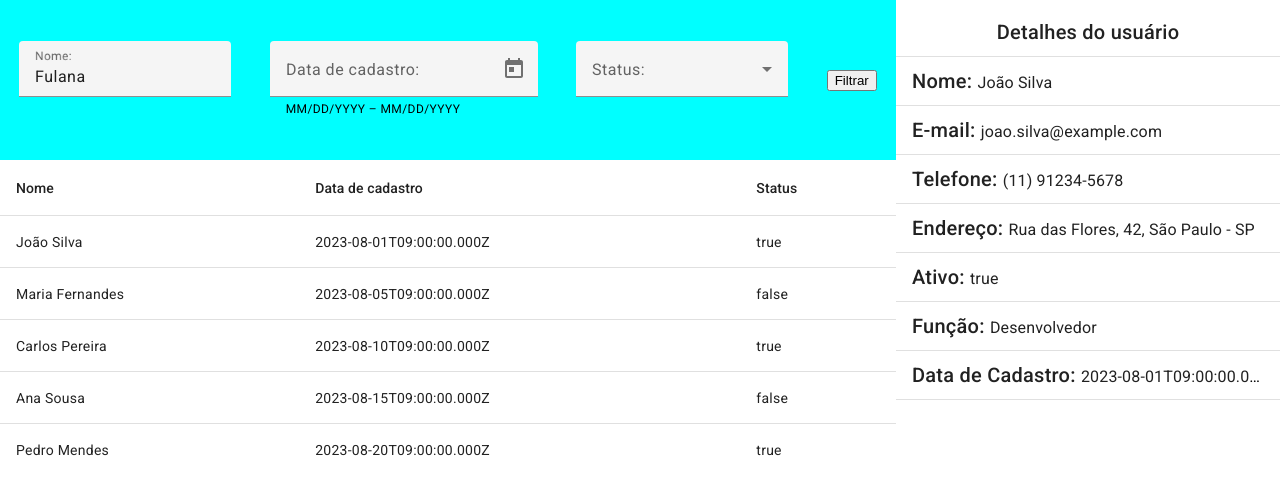
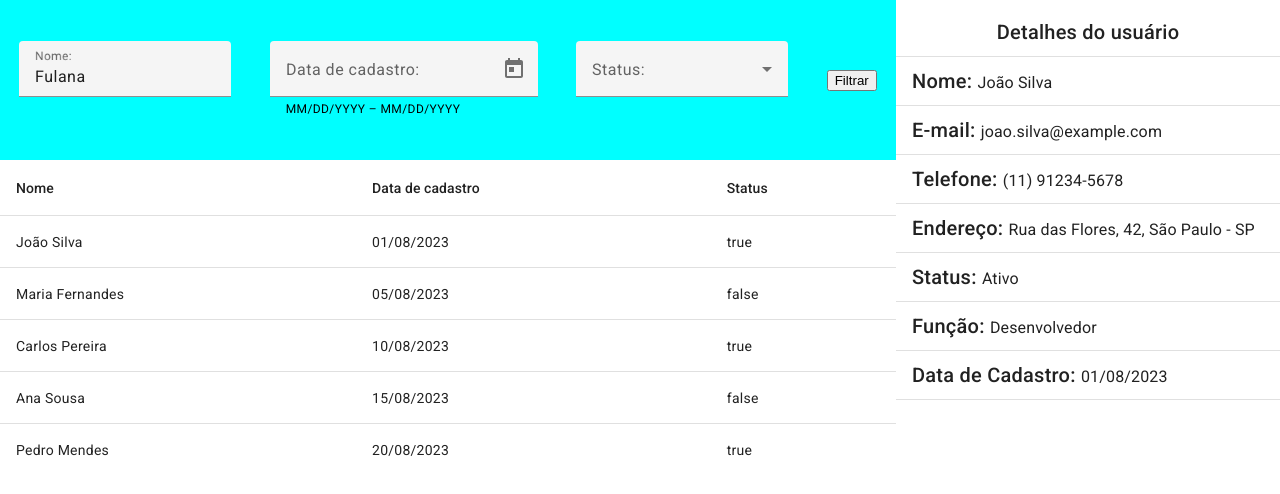
Before and after one commit to pinkiepieisa/Projetos-Angular, an Angular app in the folder projeto_filtro/: page / in a window 1280 px wide. Shown: the top 494 px of the page. Built offline with nearby package versions, Linux system fonts and the light colour scheme.

Commit message:
Pipe da data

```diff
--- a/projeto_filtro/src/app/components/user-details/user-details.component.html
+++ b/projeto_filtro/src/app/components/user-details/user-details.component.html
@@ -27,7 +27,7 @@
     <mat-divider></mat-divider>
 
     <mat-list-item>
-      <span class="mat-h2">Ativo: </span> <span class="mat-h3"> {{ user.ativo }} </span>
+      <span class="mat-h2">Status: </span> <span class="mat-h3"> {{ user.ativo | status }} </span>
     </mat-list-item>
     <mat-divider></mat-divider>
 
@@ -37,9 +37,11 @@
     <mat-divider></mat-divider>
 
     <mat-list-item>
-      <span class="mat-h2">Data de Cadastro: </span> <span class="mat-h3"> {{user.dataCadastro}} </span>
+      <span class="mat-h2">Data de Cadastro: </span> <span class="mat-h3"> {{user.dataCadastro | date: 'dd/MM/yyyy'}} </span>
     </mat-list-item>
     <mat-divider></mat-divider>
 
+    <!-- Para passar mais de um parametro para o pipe use : após o primeiro e assim consecutivamente, lembre de usar '' em cada novo parametro se for do tipo strinh -->
+
   </mat-list>
 </div>
--- a/projeto_filtro/src/app/components/users-list/users-list.component.html
+++ b/projeto_filtro/src/app/components/users-list/users-list.component.html
@@ -10,7 +10,7 @@
         <!-- Coluna data de cadastro -->
         <ng-container matColumnDef="date">
             <th mat-header-cell *matHeaderCellDef> Data de cadastro </th>
-            <td mat-cell *matCellDef="let element" class="users-list__item" (click)="onUserSelected(element)"> {{element.dataCadastro}} </td>
+            <td mat-cell *matCellDef="let element" class="users-list__item" (click)="onUserSelected(element)"> {{element.dataCadastro | date: 'dd/MM/yyyy' }} </td>
         </ng-container>
 
         <!-- Coluna Status  -->
--- a/projeto_filtro/src/app/pipes/pipes.module.ts
+++ b/projeto_filtro/src/app/pipes/pipes.module.ts
@@ -1,15 +1,18 @@
 import { NgModule } from "@angular/core";
 import { PhonePipe } from './phone.pipe';
 import { AdressPipe } from './adress.pipe';
+import { StatusPipe } from './status.pipe';
 
 @NgModule({
     declarations: [
         PhonePipe,
         AdressPipe,
+        StatusPipe,
   ],
     exports: [
         PhonePipe,
         AdressPipe,
+        StatusPipe
     ],
 })
 
--- /dev/null
+++ b/projeto_filtro/src/app/pipes/status.pipe.ts
@@ -0,0 +1,20 @@
+import { Pipe, PipeTransform } from '@angular/core';
+
+@Pipe({
+  name: 'status'
+})
+export class StatusPipe implements PipeTransform {
+
+  transform(status: boolean): string  {
+    const INVALID_STATUS = status === undefined || status === null;
+
+    if(INVALID_STATUS) {
+      return 'Status indisponível ou inválido!'
+    }
+
+    return status ? 'Ativo' : 'Inativo'
+    // Se o status for true retorna ativo, do contrário (se for falso) retorna inativo
+
+  }
+
+}
```
